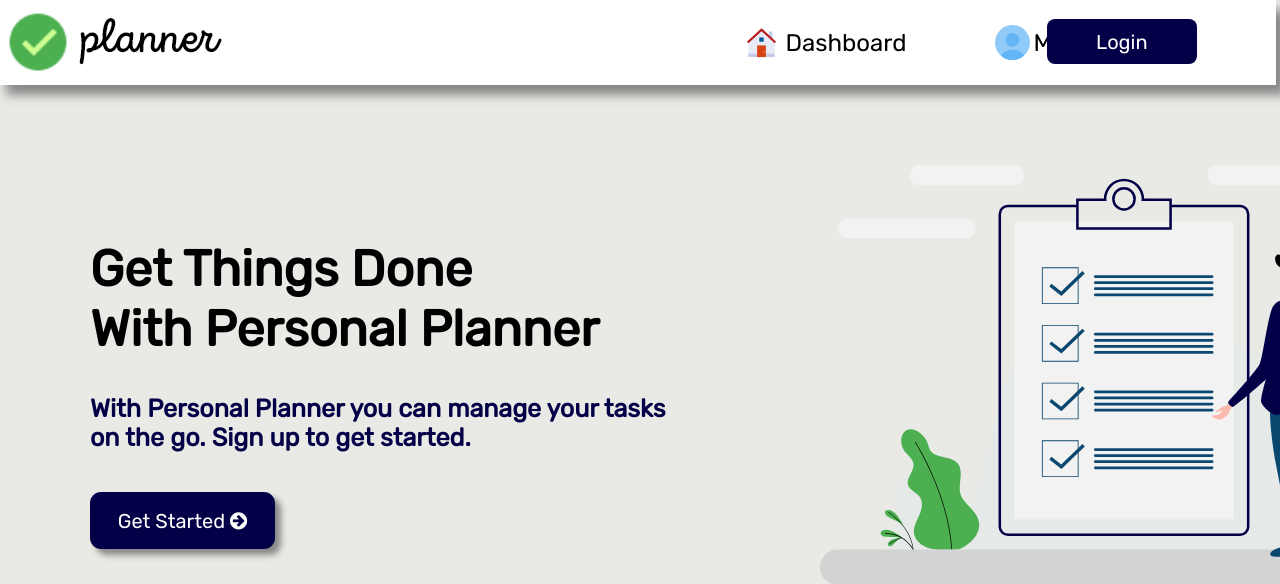
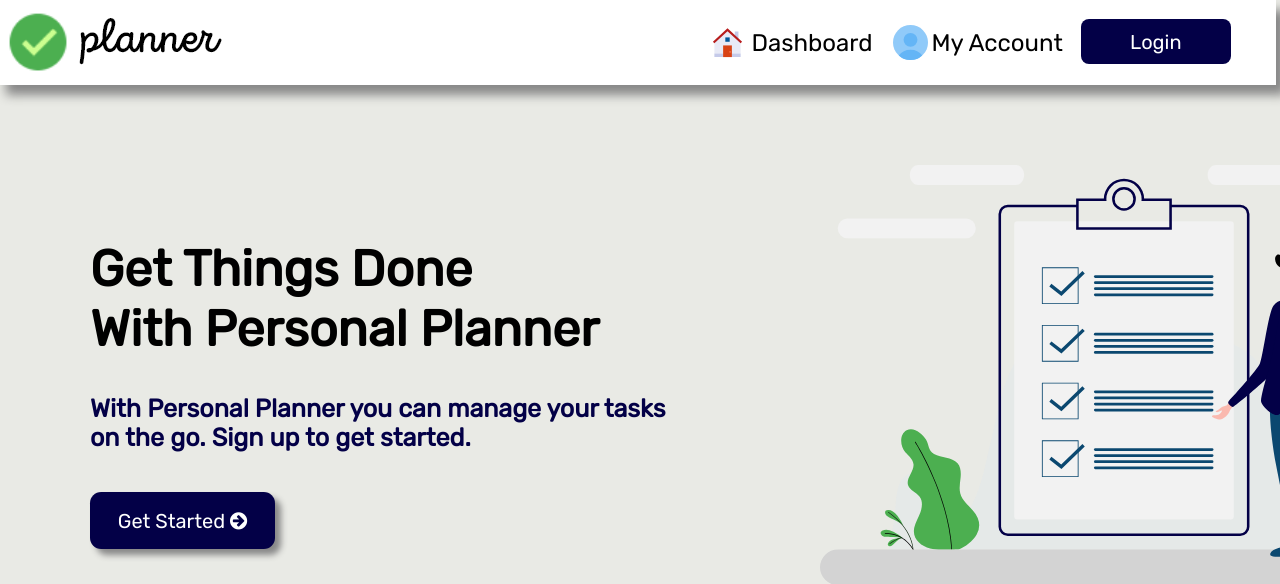
Before and after one commit to anushkakamalja/Personal-Planner, a Flask app: page /landing_page in a window 1280 px wide; the page is wider, and only the part inside the window is pictured. Shown: the top 584 px of that part. Run offline with Flask 2, Linux system fonts and the light colour scheme.

Commit message:
Minor change in landing page css

```diff
--- a/app/static/css/landing_page.css
+++ b/app/static/css/landing_page.css
@@ -92,7 +92,7 @@
       color: white;
       border-radius: 0.5rem;
       font-size: 20px;
-      margin-left: -114px;
+      margin-left: 90px;
       cursor: pointer;
       border: none;
       transition: all 0.5s;
```
Also changed, not shown: db.sqlite (added).
